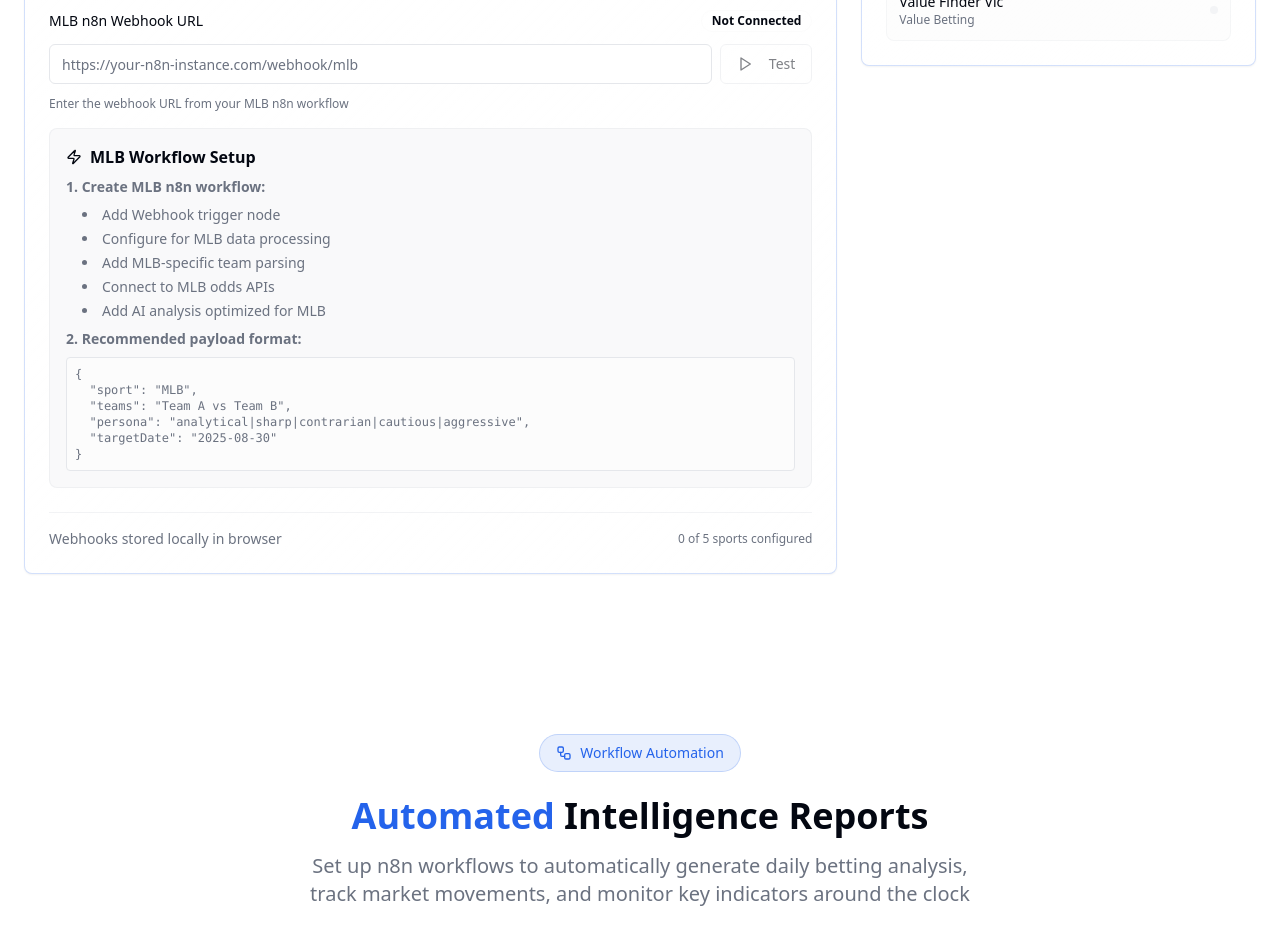
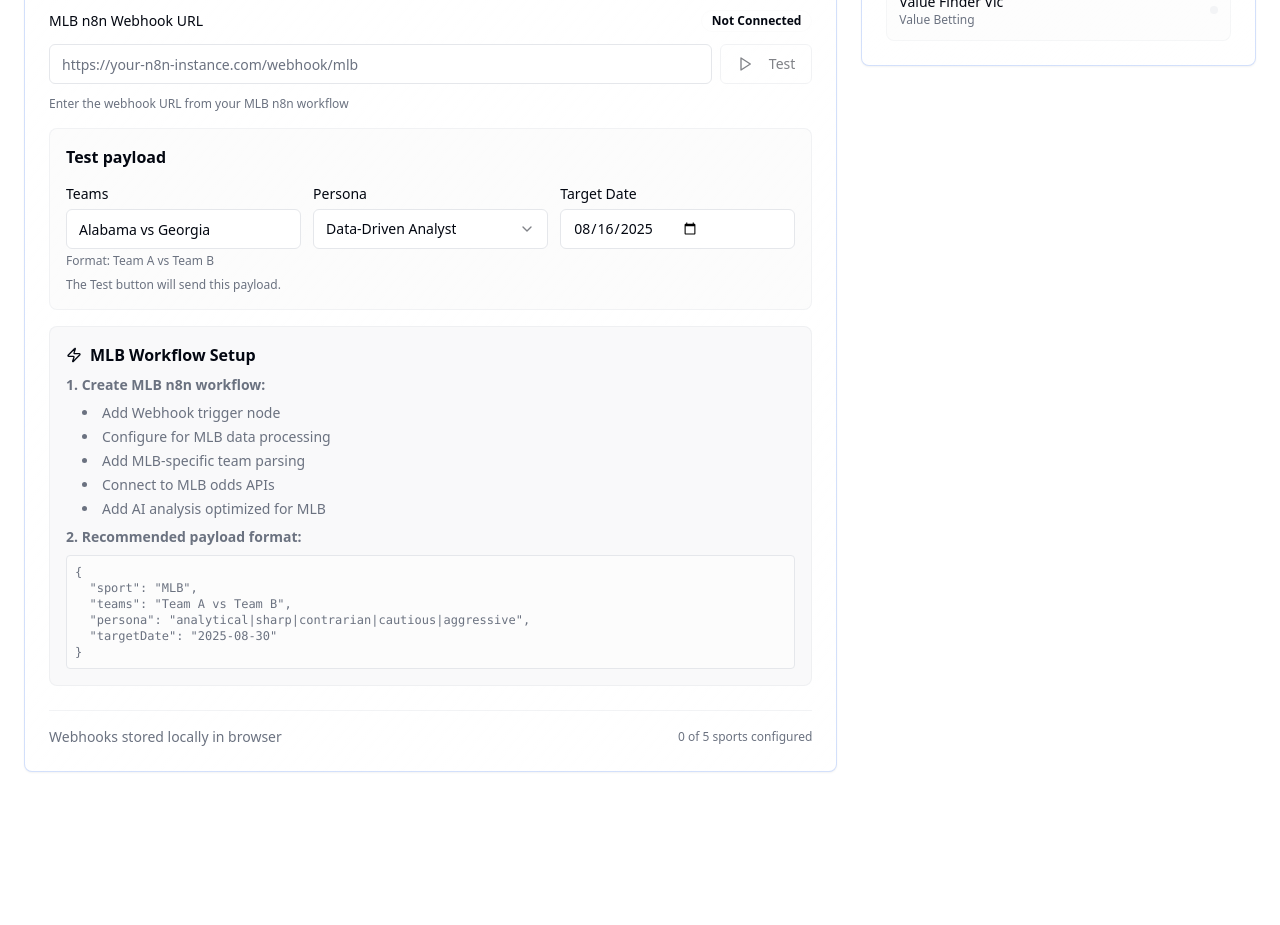
Before and after one commit to rsdelarosa75/win-wise-bot, a React (Vite) app: page / in a window 1280 px wide. Shown: the part 3580-4505 px from the top of the page. Built offline with nearby package versions, Linux system fonts and the light colour scheme.

Commit message:
Fix: Modify test payload
The user is unable to locate the "modify test payload" option. This commit addresses the issue by making the test payload modification visible and accessible.

```diff
--- a/src/components/ui/multi-sport-webhooks.tsx
+++ b/src/components/ui/multi-sport-webhooks.tsx
@@ -4,6 +4,7 @@ import { Button } from '@/components/ui/button';
 import { Input } from '@/components/ui/input';
 import { Label } from '@/components/ui/label';
 import { Badge } from '@/components/ui/badge';
+import { Select, SelectContent, SelectItem, SelectTrigger, SelectValue } from '@/components/ui/select';
 import { Tabs, TabsContent, TabsList, TabsTrigger } from '@/components/ui/tabs';
 import { useToast } from '@/hooks/use-toast';
 import {
@@ -70,6 +71,9 @@ export const MultiSportWebhooks = () => {
   ]);
 
   const [activeTab, setActiveTab] = useState('MLB');
+  const [testTeams, setTestTeams] = useState('Alabama vs Georgia');
+  const [testPersona, setTestPersona] = useState('analytical');
+  const [testDate, setTestDate] = useState<string>(new Date().toISOString().split('T')[0]);
   const { toast } = useToast();
 
   const updateWebhookUrl = (sport: string, url: string) => {
@@ -96,10 +100,10 @@ export const MultiSportWebhooks = () => {
     try {
       const testPayload = {
         sport,
-        teams: 'Test Team A vs Test Team B',
-        text: 'Test Team A vs Test Team B',
-        persona: 'analytical',
-        targetDate: new Date().toISOString().split('T')[0],
+        teams: testTeams,
+        text: testTeams,
+        persona: testPersona,
+        targetDate: testDate,
         test: true
       };
 
@@ -238,6 +242,48 @@ export const MultiSportWebhooks = () => {
               )}
             </div>
 
+            {/* Test Payload */}
+            <div className="p-4 bg-secondary/30 rounded-lg border border-border/50">
+              <h4 className="font-semibold mb-3">Test payload</h4>
+              <div className="grid grid-cols-1 md:grid-cols-3 gap-3">
+                <div className="space-y-1">
+                  <Label htmlFor={`${webhook.sport}-teams`}>Teams</Label>
+                  <Input
+                    id={`${webhook.sport}-teams`}
+                    placeholder={`e.g., ${webhook.sport === 'College Football' ? 'Alabama vs Georgia' : webhook.sport === 'NFL' ? 'Eagles vs Cowboys' : webhook.sport === 'MLB' ? 'Yankees vs Red Sox' : 'Team A vs Team B'}`}
+                    value={testTeams}
+                    onChange={(e) => setTestTeams(e.target.value)}
+                  />
+                  <p className="text-xs text-muted-foreground">Format: Team A vs Team B</p>
+                </div>
+                <div className="space-y-1">
+                  <Label htmlFor={`${webhook.sport}-persona`}>Persona</Label>
+                  <Select value={testPersona} onValueChange={setTestPersona}>
+                    <SelectTrigger>
+                      <SelectValue />
+                    </SelectTrigger>
+                    <SelectContent>
+                      <SelectItem value="analytical">Data-Driven Analyst</SelectItem>
+                      <SelectItem value="sharp">Sharp Bettor</SelectItem>
+                      <SelectItem value="contrarian">Contrarian Expert</SelectItem>
+                      <SelectItem value="cautious">Risk-Averse Advisor</SelectItem>
+                      <SelectItem value="aggressive">High-Stakes Gambler</SelectItem>
+                    </SelectContent>
+                  </Select>
+                </div>
+                <div className="space-y-1">
+                  <Label htmlFor={`${webhook.sport}-date`}>Target Date</Label>
+                  <Input
+                    id={`${webhook.sport}-date`}
+                    type="date"
+                    value={testDate}
+                    onChange={(e) => setTestDate(e.target.value)}
+                  />
+                </div>
+              </div>
+              <p className="text-xs text-muted-foreground mt-2">The Test button will send this payload.</p>
+            </div>
+
             {/* Usage Instructions */}
             <div className="p-4 bg-muted/50 rounded-lg border border-border/50">
               <h4 className="font-semibold mb-2 flex items-center gap-2">
```
